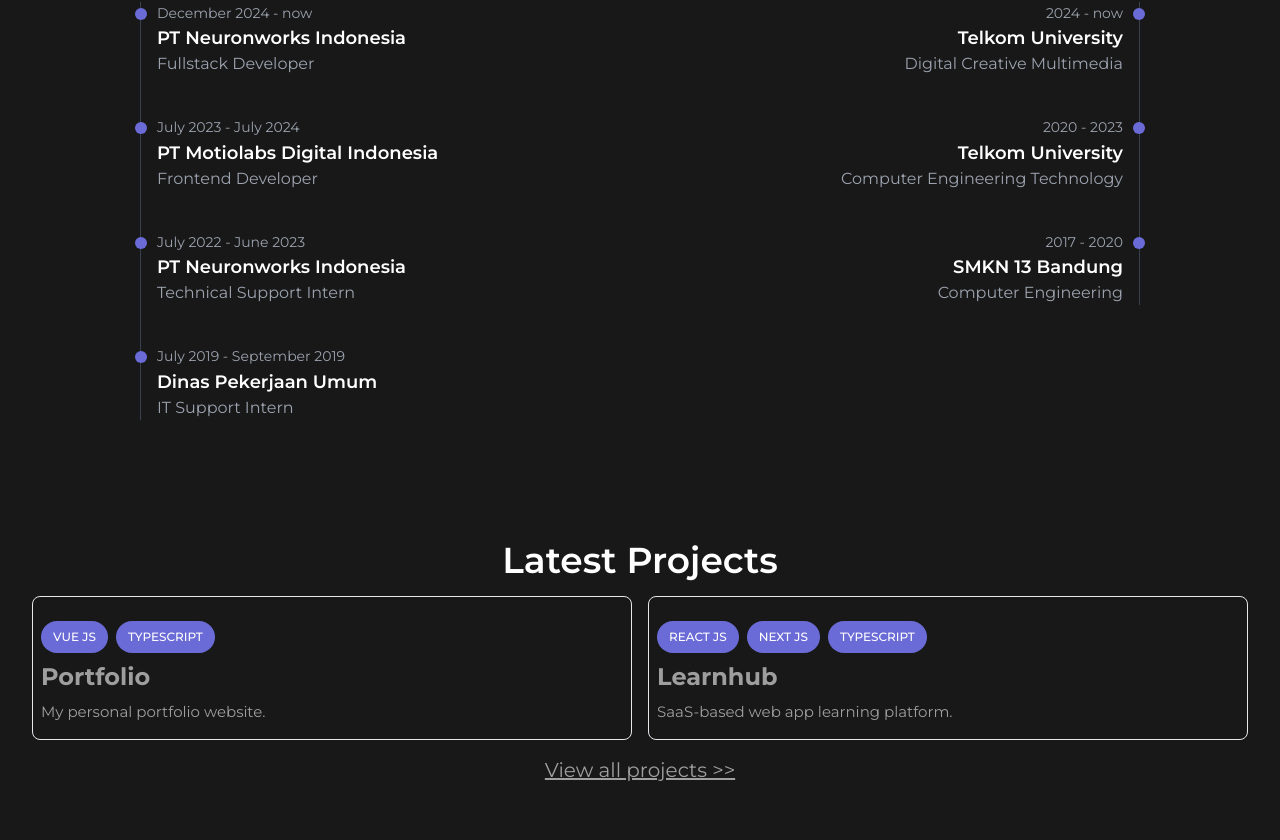
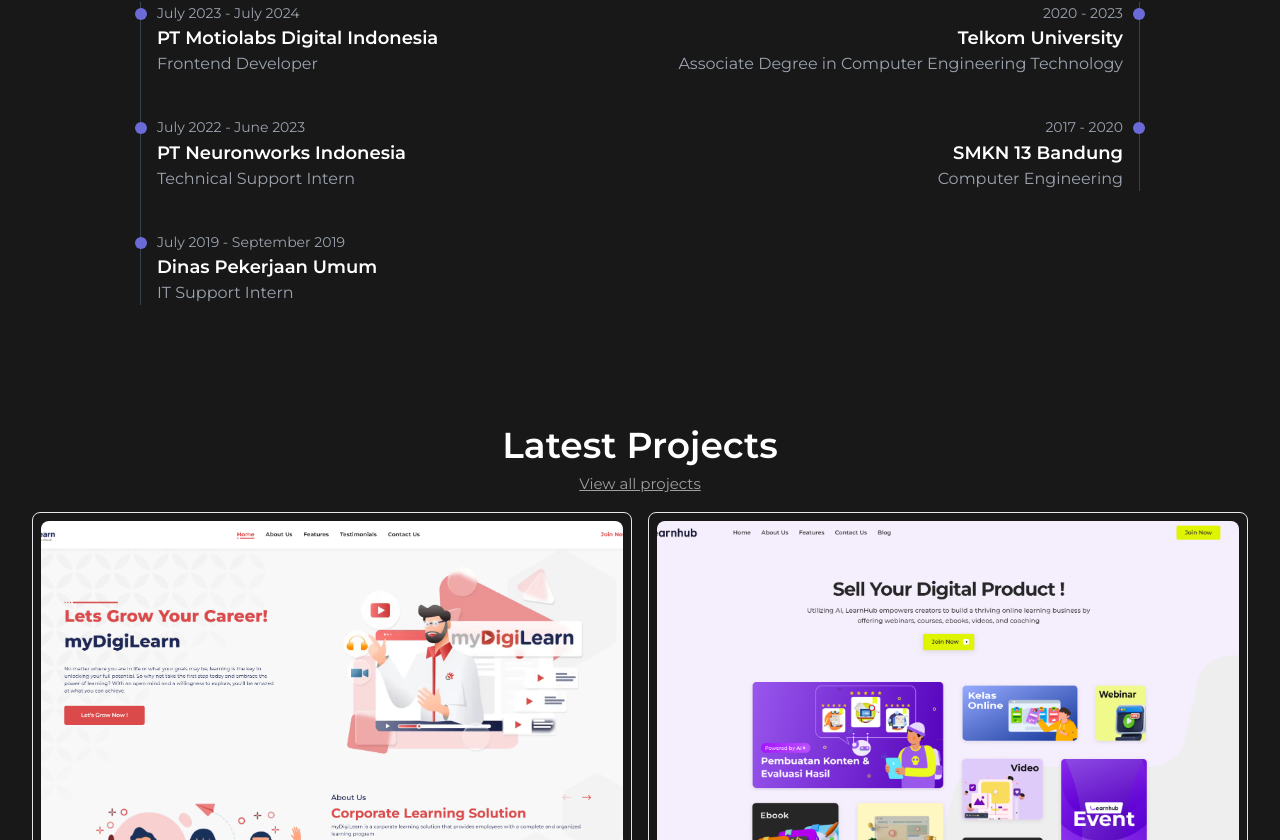
Before and after one commit to muhammadghifar/muhammadghifar, a Vue app: page / in a window 1280 px wide. Shown: the part 820-1660 px from the top of the page. Built offline with nearby package versions, Linux system fonts and the light colour scheme.

Commit message:
finalize v1

```diff
--- a/index.html
+++ b/index.html
@@ -4,7 +4,9 @@
     <meta charset="UTF-8" />
     <link rel="icon" href="/favicon.ico" />
     <meta name="viewport" content="width=device-width, initial-scale=1.0" />
-    <title>Muhammad Ghifar Rijali</title>
+    <title>Muhammad Ghifar - Portfolio</title>
+
+    <meta name="google-site-verification" content="saWuJJDBJmaxhJDRZoaNlM9k6Y7eBCLJGr91SH0ZxvQ" />
   </head>
   <body>
     <div id="app"></div>
--- a/src/components/card/CardProject.vue
+++ b/src/components/card/CardProject.vue
@@ -6,7 +6,7 @@
 interface CardProjectProps {
   title: string
   description: string
-  image?: string
+  image: string
   stack?: string[]
 }
 
@@ -16,7 +16,7 @@
 <template>
   <CardBase>
     <!-- Image -->
-    <img v-if="image" :src="props.image" alt="thumbnail" class="aspect-video object-cover rounded-t-lg" />
+    <img :src="props.image" alt="thumbnail" class="aspect-video object-cover rounded-t-lg" />
 
     <!-- Description -->
     <div class="mt-2 flex flex-col gap-2">
--- a/src/components/section/ExperienceSection.vue
+++ b/src/components/section/ExperienceSection.vue
@@ -5,7 +5,7 @@
 import { storeToRefs } from 'pinia'
 
 const { getExperiences, getEducation, activeStatus } = storeToRefs(useExperienceStore())
-// const { getIsMobile, getIsTablet, getIsDesktop } = storeToRefs(useCoreStore())
+const { getIsMobile, getIsTablet, getIsDesktop } = storeToRefs(useCoreStore())
 </script>
 
 <template>
--- a/src/components/section/ProjectSection.vue
+++ b/src/components/section/ProjectSection.vue
@@ -17,6 +17,7 @@
         :key="index"
         :title="item.title"
         :description="item.description"
+        :image="item.image"
         :stack="item.stack"
       />
     </div>
--- a/src/stores/experience.ts
+++ b/src/stores/experience.ts
@@ -1,10 +1,10 @@
 import { defineStore } from 'pinia'
-// import type { Experience } from '@/types'
+import type { Experience } from '@/types'
 
-// interface ExperienceStatus {
-//   status: 'work' | 'education'
-//     status: boolean
-// }
+interface ExperienceStatus {
+  status: 'work' | 'education'
+  //   status: boolean
+}
 
 export const useExperienceStore = defineStore('experience', {
   state: () => {
@@ -12,24 +12,18 @@
       experiences: [
         {
           id: 1,
-          title: 'PT Neuronworks Indonesia',
-          description: 'Fullstack Developer',
-          time: 'December 2024 - now'
-        },
-        {
-          id: 2,
           title: 'PT Motiolabs Digital Indonesia',
           description: 'Frontend Developer',
           time: 'July 2023 - July 2024'
         },
         {
-          id: 3,
+          id: 2,
           title: 'PT Neuronworks Indonesia',
           description: 'Technical Support Intern',
           time: 'July 2022 - June 2023'
         },
         {
-          id: 4,
+          id: 3,
           title: 'Dinas Pekerjaan Umum',
           description: 'IT Support Intern',
           time: 'July 2019 - September 2019'
@@ -39,17 +33,11 @@
         {
           id: 1,
           title: 'Telkom University',
-          description: 'Digital Creative Multimedia',
-          time: '2024 - now'
+          description: 'Associate Degree in Computer Engineering Technology',
+          time: '2020 - 2023'
         },
         {
           id: 2,
-          title: 'Telkom University',
-          description: 'Computer Engineering Technology',
-          time: '2020 - 2023'
-        },
-        {
-          id: 3,
           title: 'SMKN 13 Bandung',
           description: 'Computer Engineering',
           time: '2017 - 2020'
--- a/src/stores/project.ts
+++ b/src/stores/project.ts
@@ -6,26 +6,7 @@
     return {
       projects: [
         {
-          id: 5,
-          title: 'Portfolio',
-          url: 'https://mghifarr.vercel.app',
-          description: 'My personal portfolio website.',
-          image: '/img/project/portfolio-page.png',
-          year: 2024,
-          stack: ['Vue JS', 'Typescript']
-        },
-        {
           id: 1,
-          title: 'Learnhub',
-          url: 'https://learnhub.id',
-          description: 'SaaS-based web app learning platform.',
-          image: '/img/project/learnhub-page.png',
-          year: 2024,
-          stack: ['React JS', 'Next JS', 'Typescript'],
-          isWorkRelated: true
-        },
-        {
-          id: 2,
           title: 'myDigiLearn',
           url: 'https://mydigilearn.id',
           description:
@@ -33,6 +14,16 @@
           image: '/img/project/mydigilearn-page.png',
           year: '2023 - 2024',
           stack: ['Vue JS', 'Nuxt JS'],
+          isWorkRelated: true
+        },
+        {
+          id: 2,
+          title: 'Learnhub',
+          url: 'https://learnhub.id',
+          description: 'SaaS-based web app learning platform.',
+          image: '/img/project/learnhub-page.png',
+          year: 2024,
+          stack: ['React JS', 'Next JS', 'Typescript'],
           isWorkRelated: true
         },
         {
@@ -54,6 +45,15 @@
           year: 2023,
           stack: ['Google Script', 'Javascript'],
           isWorkRelated: true
+        },
+        {
+          id: 5,
+          title: 'Portfolio',
+          url: 'https://mghifarr.vercel.app',
+          description: 'My personal portfolio website.',
+          image: '/img/project/portfolio-page.png',
+          year: 2024,
+          stack: ['Vue JS', 'Typescript']
         },
         {
           id: 6,
--- a/src/views/HomeView.vue
+++ b/src/views/HomeView.vue
@@ -1,5 +1,5 @@
 <script setup lang="ts">
-// import TheWelcome from '@/components/TheWelcome.vue'
+import TheWelcome from '@/components/TheWelcome.vue'
 import HeroSection from '@/components/section/HeroSection.vue'
 import ExperienceSection from '@/components/section/ExperienceSection.vue'
 import ProjectSection from '@/components/section/ProjectSection.vue'
@@ -28,15 +28,13 @@
       <div id="projects">
         <div class="mb-4 text-center">
           <h2 class="text-center text-4xl font-semibold text-white mb-2">Latest Projects</h2>
+          <a
+            href="/projects"
+            class="underline cursor-pointer hover:text-primary transition-all duration-300"
+            >View all projects</a
+          >
         </div>
         <ProjectSection />
-        <div class="w-full text-center mt-4">
-          <a
-            href="/projects"
-            class="text-xl underline cursor-pointer hover:text-primary transition-all duration-300"
-            >View all projects >></a
-          >
-        </div>
       </div>
 
       <!-- Tech Stack -->
--- a/src/views/ProjectView.vue
+++ b/src/views/ProjectView.vue
@@ -1,6 +1,6 @@
 <script setup lang="ts">
 import CardProject from '@/components/card/CardProject.vue'
-// import MiscBadge from '@/components/misc/MiscBadge.vue'
+import MiscBadge from '@/components/misc/MiscBadge.vue'
 import ModalProject from '@/components/modal/ModalProject.vue'
 import { useProjectStore } from '@/stores/project'
 import type { Project } from '@/types'
@@ -8,7 +8,7 @@
 
 const { getProjects } = useProjectStore()
 
-// const isWorkRelated = ref(false)
+const isWorkRelated = ref(false)
 const isModalOpen = ref(false)
 const projectList = getProjects
 const activeProject = ref({} as Project)
@@ -19,13 +19,13 @@
   activeProject.value = item
 }
 
-// const setWorkRelated = () => {
-//   isWorkRelated.value = !isWorkRelated.value
+const setWorkRelated = () => {
+  isWorkRelated.value = !isWorkRelated.value
 
-//   const wrData = projectList.filter((item) => item.isWorkRelated === isWorkRelated.value)
+  const wrData = projectList.filter((item) => item.isWorkRelated === isWorkRelated.value)
 
-//   projectDatas.value = isWorkRelated.value ? wrData : projectList
-// }
+  projectDatas.value = isWorkRelated.value ? wrData : projectList
+}
 
 const closeModal = () => {
   isModalOpen.value = !isModalOpen.value
@@ -46,8 +46,8 @@
     <div>
       <div class="mb-4 flex flex-row items-center gap-4">
         <!-- <h2 class="text-2xl font-semibold">Filter:</h2> -->
-        <!-- <p class="text-xl">Filter:</p> -->
-        <!-- <MiscBadge
+        <p class="text-xl">Filter:</p>
+        <MiscBadge
           text="Work-Related"
           :is-outline="!isWorkRelated"
           :with-check="isWorkRelated"
@@ -57,7 +57,7 @@
             'hover:bg-dark': isWorkRelated
           }"
           @click="setWorkRelated"
-        /> -->
+        />
       </div>
       <div class="grid grid-cols-1 md:grid-cols-2 lg:grid-cols-3 gap-4">
         <CardProject
```
Also changed, not shown: 1 other file (tests, documents, lock files or other folders).
